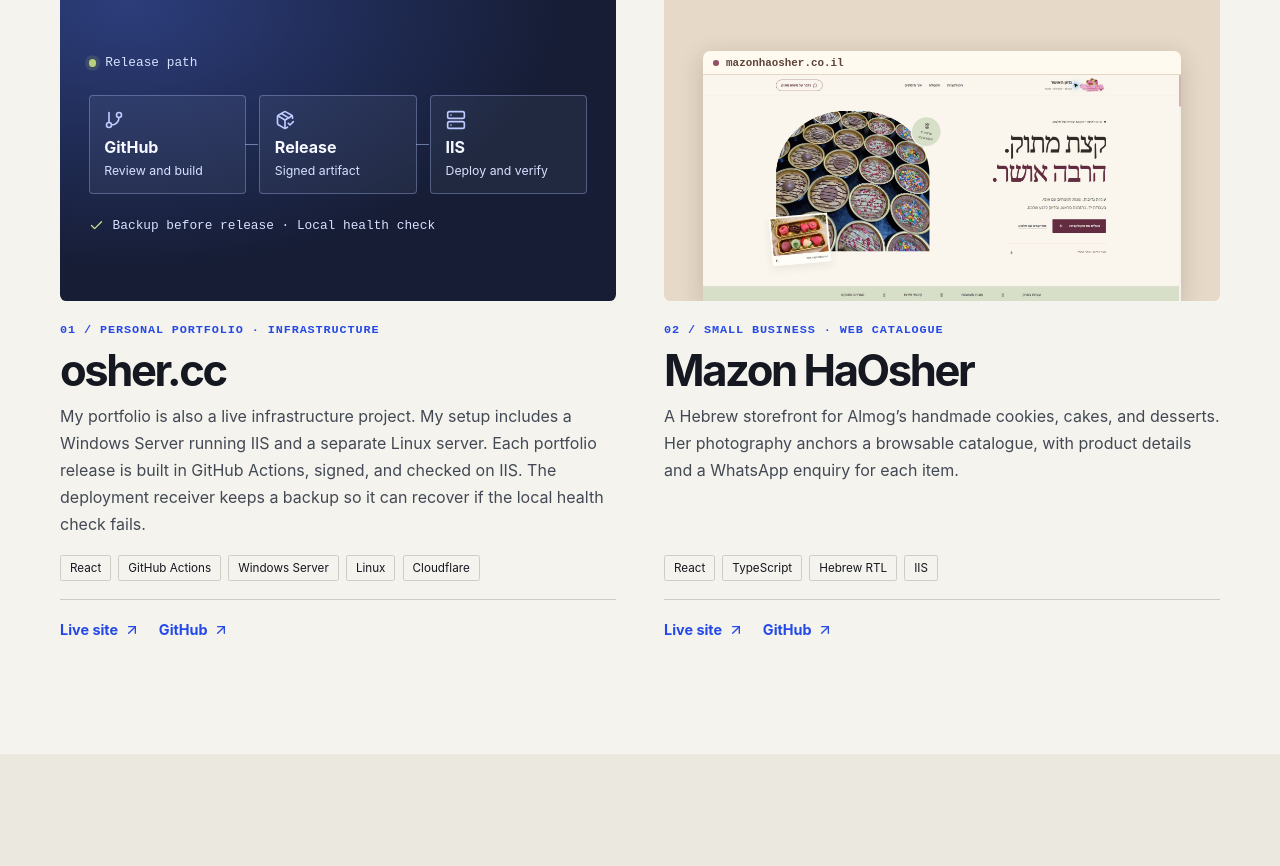
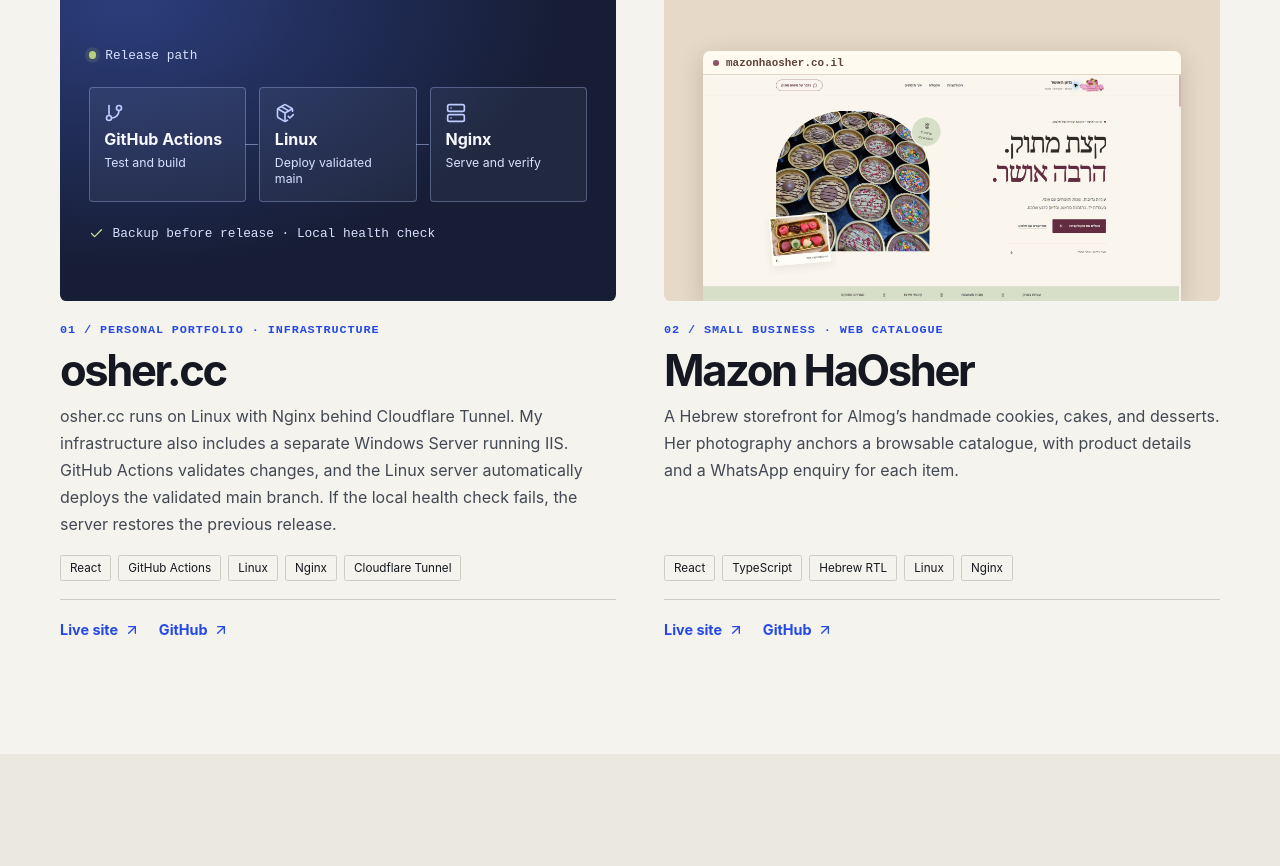
Before and after one commit to shalev-os/oshercc, a React (Vite) app: page / in a window 1280 px wide. Shown: the part 1140-2006 px from the top of the page. Built offline with nearby package versions, Linux system fonts and the light colour scheme; the HTML template or start-up script is replaced by a standard one.

Commit message:
Describe current Linux hosting in SelectedWork.tsx

```diff
--- a/src/components/SelectedWork.tsx
+++ b/src/components/SelectedWork.tsx
@@ -3,9 +3,9 @@ import mazonPreview from "@/assets/mazonhaosher-project.jpg";
 import "./selected-work.css";
 
 const releaseSteps = [
-  { icon: GitBranch, title: "GitHub", detail: "Review and build" },
-  { icon: PackageCheck, title: "Release", detail: "Signed artifact" },
-  { icon: Server, title: "IIS", detail: "Deploy and verify" },
+  { icon: GitBranch, title: "GitHub Actions", detail: "Test and build" },
+  { icon: PackageCheck, title: "Linux", detail: "Deploy validated main" },
+  { icon: Server, title: "Nginx", detail: "Serve and verify" },
 ];
 
 const projects = [
@@ -13,8 +13,8 @@ const projects = [
     index: "01",
     kind: "Personal portfolio · Infrastructure",
     title: "osher.cc",
-    description: "My portfolio is also a live infrastructure project. My setup includes a Windows Server running IIS and a separate Linux server. Each portfolio release is built in GitHub Actions, signed, and checked on IIS. The deployment receiver keeps a backup so it can recover if the local health check fails.",
-    stack: ["React", "GitHub Actions", "Windows Server", "Linux", "Cloudflare"],
+    description: "osher.cc runs on Linux with Nginx behind Cloudflare Tunnel. My infrastructure also includes a separate Windows Server running IIS. GitHub Actions validates changes, and the Linux server automatically deploys the validated main branch. If the local health check fails, the server restores the previous release.",
+    stack: ["React", "GitHub Actions", "Linux", "Nginx", "Cloudflare Tunnel"],
     website: "https://osher.cc/",
     repository: "https://github.com/shalev-os/oshercc",
   },
@@ -23,7 +23,7 @@ const projects = [
     kind: "Small business · Web catalogue",
     title: "Mazon HaOsher",
     description: "A Hebrew storefront for Almog’s handmade cookies, cakes, and desserts. Her photography anchors a browsable catalogue, with product details and a WhatsApp enquiry for each item.",
-    stack: ["React", "TypeScript", "Hebrew RTL", "IIS"],
+    stack: ["React", "TypeScript", "Hebrew RTL", "Linux", "Nginx"],
     website: "https://mazonhaosher.co.il/",
     repository: "https://github.com/shalev-os/mazonhaosher",
   },
```
